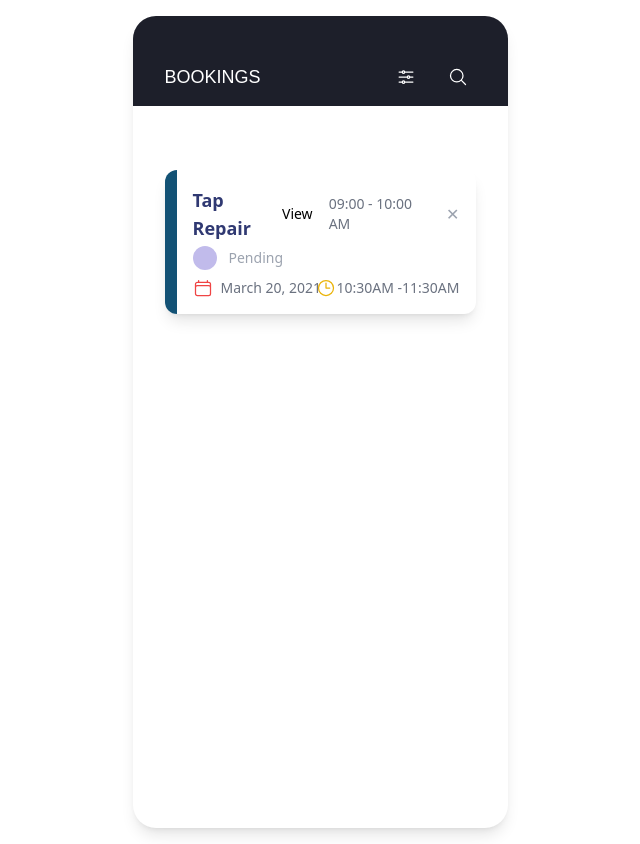
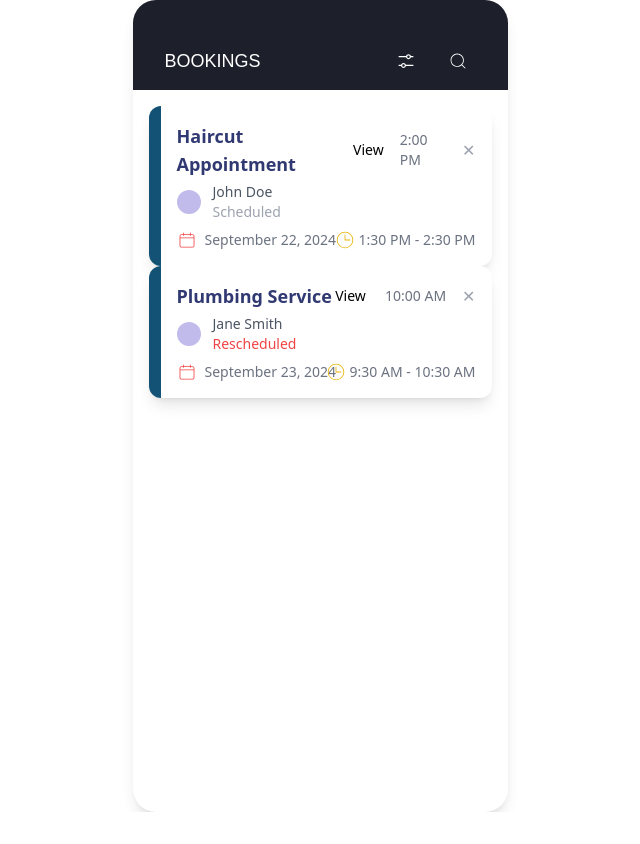
Before and after one commit to JaseelaAlimahamed/ServiceConnectProviderUI, a React (Vite) app: page /Booking in a window 1280 px wide. Shown: the whole page, without its empty margins (320-960 px from the left). After the commit the page ends 812 px from the top, so only its background shows below. Built offline with nearby package versions, Linux system fonts and the light colour scheme.

Commit message:
Updated CardComponent and AppointmentCard

```diff
--- a/src/App.jsx
+++ b/src/App.jsx
@@ -1,36 +1,13 @@
-// App.jsx
-import React from 'react';
-import { Routes, Route } from 'react-router-dom';
+import { Routes, Route } from 'react-router-dom'
 import ProviderRoutes from './routes/ProviderRoutes';
-import CardComponent from './components/reUsableComponents/CardComponent';
+// import'./App.css';
+function App() {
 
-const dummyAppointments = [
-  {
-    title: 'Tap Repair',
-    viewLink: '#',
-    date: 'March 20, 2021',
-    time: '09:00 - 10:00 AM',
-    serviceProvider: 'Rose',
-    status: 'Pending'
-  },
-  // Add more appointment objects as needed
-];
 
-function App() {
   return (
-    <div>
-      <Routes>
-        <Route path="/*" element={<ProviderRoutes />} />
-      </Routes>
-
-      <div className="p-4">
-        <CardComponent
-          title="BOOKINGS"
-          content=""
-          appointments={dummyAppointments}
-        />
-      </div>
-    </div>
+    <Routes>
+      <Route path="/*" element={<ProviderRoutes/>} />
+    </Routes>
   );
 }
 
--- a/src/components/reUsableComponents/AppointmentCard.jsx
+++ b/src/components/reUsableComponents/AppointmentCard.jsx
@@ -1,29 +1,24 @@
 import React from "react";
-import { CalendarIcon, ClockIcon } from '@heroicons/react/24/outline'; // Import Heroicons
+import { CiCalendar } from "react-icons/ci";
+import { CiClock2 } from "react-icons/ci";
 
 const AppointmentCard = ({ title, viewLink, time, userName, status, date, timeRange, bookingTime = "10:30AM -11:30AM" }) => {
   return (
-    <div className="flex max-w-sm mx-auto bg-white shadow-lg shadow-b-xl rounded-xl overflow-hidden relative">
-      {/* Left colored bar */}
-      <div className="w-3 bg-[#135275]"></div>
+    <div className="flex max-w-sm mx-auto bg-white shadow-lg rounded-xl overflow-hidden relative"> {/* Shadow added */}
+      <div className="w-3 bg-[#135275]"></div> {/* Left colored bar */}
 
-      {/* Main content */}
       <div className="p-4 flex-1">
-        {/* Header: Title, View, Time, and X button */}
         <div className="flex justify-between items-center">
-          <h2 className="text-lg font-bold text-[#303972]">{title}</h2>
-
+          <h2 className="text-lg font-semibold text-[#303972]">{title}</h2>
           <a href={viewLink} className="text-sm hover:underline mr-4">View</a>
-
           <div className="flex items-center space-x-4">
             <p className="text-sm text-gray-500">{time}</p>
             <button className="text-gray-400 hover:text-gray-600">
-              <span>&#10005;</span> {/* This is the "X" icon */}
+              <span>&#10005;</span> {/* "X" icon */}
             </button>
           </div>
         </div>
 
-        {/* User Information */}
         <div className="mt-1 flex items-center">
           <div className="bg-[#C1BBEB] rounded-full h-6 w-6 mr-3"></div>
           <div>
@@ -32,25 +27,17 @@ const AppointmentCard = ({ title, viewLink, time, userName, status, date, timeRa
           </div>
         </div>
 
-        {/* Date and Time with Icons */}
         <div className="flex justify-between items-center text-sm text-gray-500 mt-2">
           <div className="flex items-center">
-            {/* Calendar Icon with Date */}
-            <CalendarIcon className="w-5 h-5 text-red-500 mr-2" />
+            <CiCalendar className="w-5 h-5 text-red-500 mr-2" />
             <p>{date}</p>
           </div>
-
         </div>
       </div>
 
-      {/* Yellow Clock Icon at the bottom center */}
-      <div className="absolute bottom-2 left-1/2 transform -translate-x-1/2 flex items-center space-x-2 text-sm text-gray-500">
-        <ClockIcon className="w-5 h-5 text-yellow-500 ml-3 mb-2" /> {/* Yellow Clock Icon */}
-      </div>
-
-      {/* Booking Time at the bottom-right */}
-      <div className="absolute bottom-4 right-4 text-sm text-gray-500"> {/* Positioned at the bottom-right */}
-        <p>{bookingTime}</p> {/* Dummy booking time */}
+      <div className="absolute bottom-4 right-4 flex items-center text-sm text-gray-500"> {/* Booking time with clock icon */}
+        <CiClock2 className="w-5 h-5 text-yellow-500 mr-1" />
+        <p>{bookingTime}</p>
       </div>
     </div>
   );
--- a/src/components/reUsableComponents/CardComponent.jsx
+++ b/src/components/reUsableComponents/CardComponent.jsx
@@ -1,48 +1,59 @@
-// CardComponent.jsx
 import React from 'react';
 import AppointmentCard from './AppointmentCard';
-import { MagnifyingGlassIcon, AdjustmentsHorizontalIcon } from '@heroicons/react/24/outline'; // Import AdjustmentsHorizontalIcon from Heroicons
+import { CiSearch } from 'react-icons/ci';
+import { VscSettings } from 'react-icons/vsc';
 
-const CardComponent = ({ title, content, appointments }) => {
+const CardComponent = () => {
+  const dummyAppointments = [
+    {
+      title: "Haircut Appointment",
+      viewLink: "#",
+      date: "September 22, 2024",
+      time: "2:00 PM",
+      userName: "John Doe",
+      status: "Scheduled",
+      timeRange: "2:00 PM - 3:00 PM",
+      bookingTime: "1:30 PM - 2:30 PM"
+    },
+    {
+      title: "Plumbing Service",
+      viewLink: "#",
+      date: "September 23, 2024",
+      time: "10:00 AM",
+      userName: "Jane Smith",
+      status: "Rescheduled",
+      timeRange: "10:00 AM - 11:00 AM",
+      bookingTime: "9:30 AM - 10:30 AM"
+    }
+  ];
+
   return (
     <div className="max-w-[375px] h-[812px] mx-auto bg-white shadow-lg rounded-[23px] overflow-hidden">
       <div className="bg-dark-gray text-white p-4 h-[90px] flex items-center justify-between">
-        <h2 className="text-lg font-heading mt-8 ml-4">{title}</h2>
-
-        {/* Search and Filter Icons */}
+        <h2 className="text-lg font-heading mt-8 ml-4">BOOKINGS</h2>
         <div className="flex space-x-4 mr-4">
-
-          {/* Adjustments (Filter) Icon */}
           <button className="p-2 rounded-full hover:bg-gray-300">
-            <AdjustmentsHorizontalIcon className="w-5 h-5 text-white mt-8" /> {/* Using Heroicons AdjustmentsHorizontalIcon */}
+            <VscSettings className="w-5 h-5 text-white mt-8" />
           </button>
-
-          {/* Search Icon */}
           <button className="p-2 rounded-full hover:bg-gray-300">
-            <MagnifyingGlassIcon className="w-5 h-5 text-white mt-8" /> {/* Using Heroicons MagnifyingGlassIcon */}
+            <CiSearch className="w-5 h-5 text-white mt-8" />
           </button>
-
         </div>
       </div>
 
       <div className="p-4 bg-light-grey">
-        <div className="p-4 bg-medium-grey">
-          {/* Additional content can be added here */}
-        </div>
-        <p>{content}</p>
-        <div className="m-4">
-          {appointments.map((appointment, index) => (
+        {dummyAppointments.map((appointment, index) => (
           <AppointmentCard
             key={index}
             title={appointment.title}
             viewLink={appointment.viewLink}
             date={appointment.date}
             time={appointment.time}
-              serviceProvider={appointment.serviceProvider}
+            userName={appointment.userName}
             status={appointment.status}
+            bookingTime={appointment.bookingTime}
           />
         ))}
-        </div>
       </div>
     </div>
   );
--- a/src/routes/ProviderRoutes.jsx
+++ b/src/routes/ProviderRoutes.jsx
@@ -1,5 +1,6 @@
 import React from 'react'
 import { Route, Routes, Navigate } from 'react-router-dom'
+import CardComponent from '../components/reUsableComponents/CardComponent'
 
 
 
@@ -10,6 +11,8 @@ function ProviderRoutes() {
 
         <Route path="/" element={<Navigate to="/signin" />} />
 
+        <Route path="/Booking" element={ <CardComponent/>} />
+        <Route path="*" element={<Navigate to="/Booking" />} />
       </Routes>
     </div>
   )
```
Lines whose indentation alone changed are shown as unchanged.
